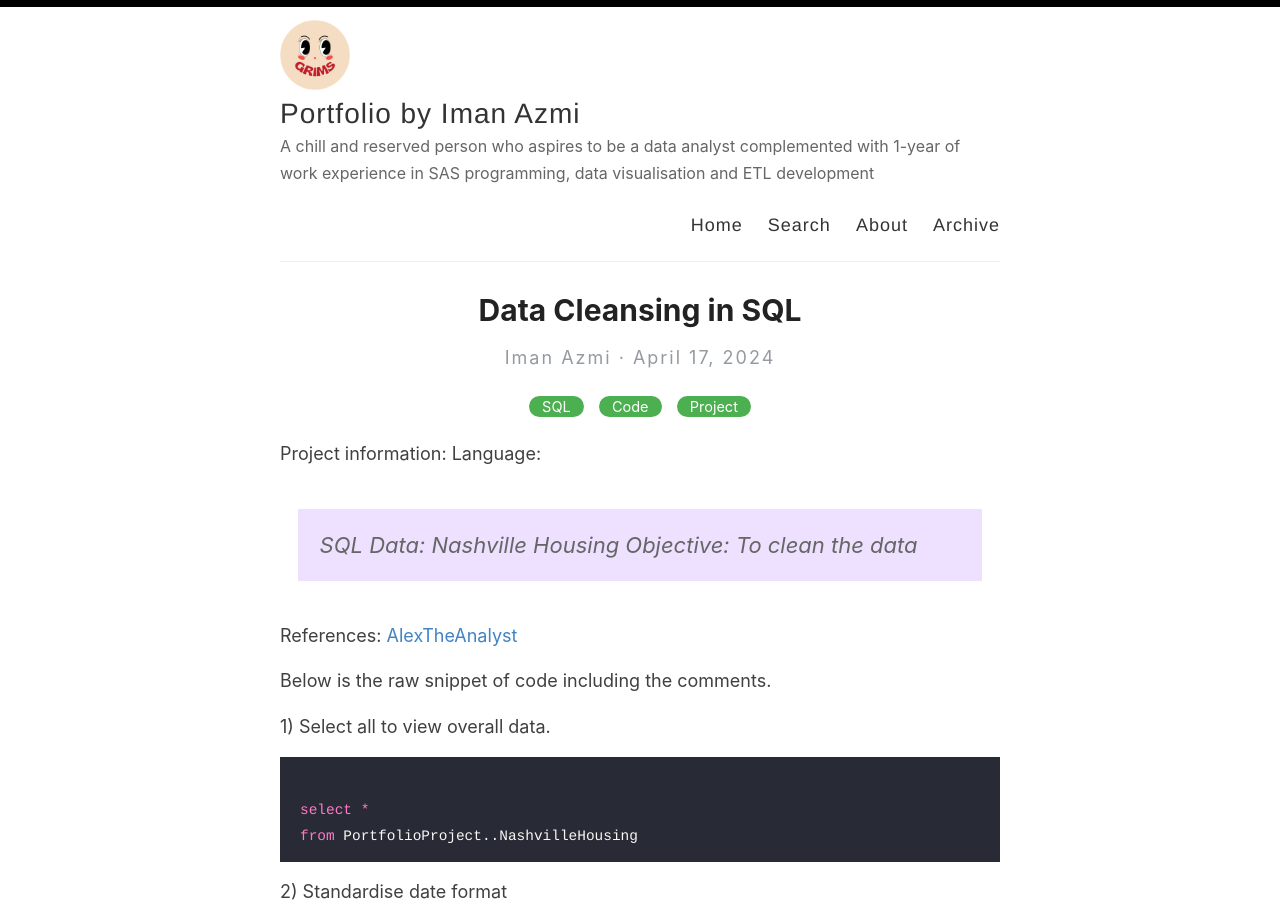
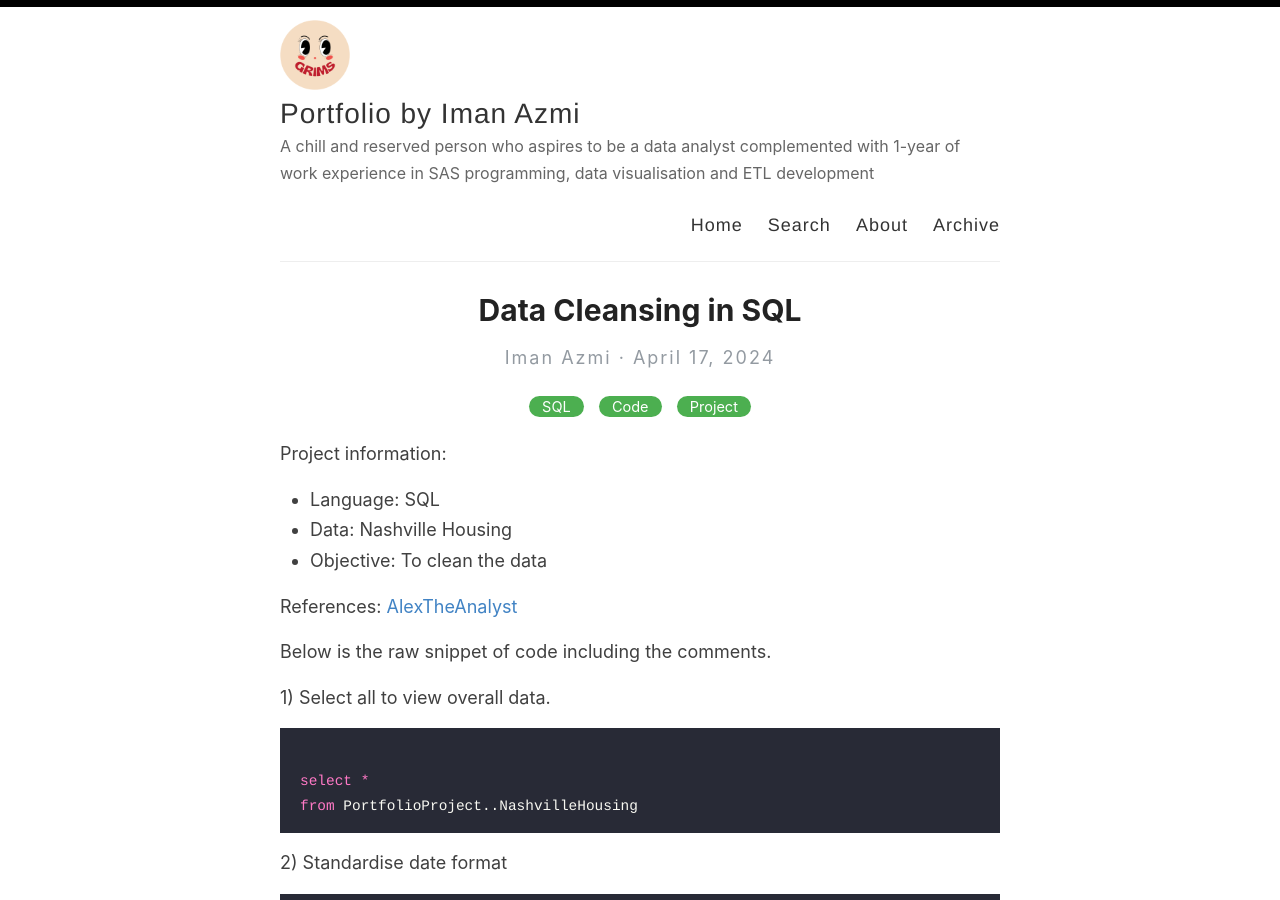
Before and after one commit to imanazmi/squidge, a Jekyll site: the page built from _posts/2024-04-17-datacleansing-sql.md, in a window 1280 px wide and 900 px high. Built offline with Jekyll 4.4.1, drawn with Linux system fonts in a browser that asks for light colours; part of the change alters nothing that is shown.

```diff
--- a/_posts/2024-04-17-datacleansing-sql.md
+++ b/_posts/2024-04-17-datacleansing-sql.md
@@ -5,12 +5,9 @@ categories: [SQL,Code, Project]
 ---
 
 Project information:
-Language:
-> SQL
-Data:
-> Nashville Housing
-Objective:
-> To clean the data
++ Language: SQL
++ Data: Nashville Housing
++ Objective: To clean the data
 
 
 References: [AlexTheAnalyst](https://www.youtube.com/watch?v=qfyynHBFOsM&list=PLUaB-1hjhk8H48Pj32z4GZgGWyylqv85f)
```
